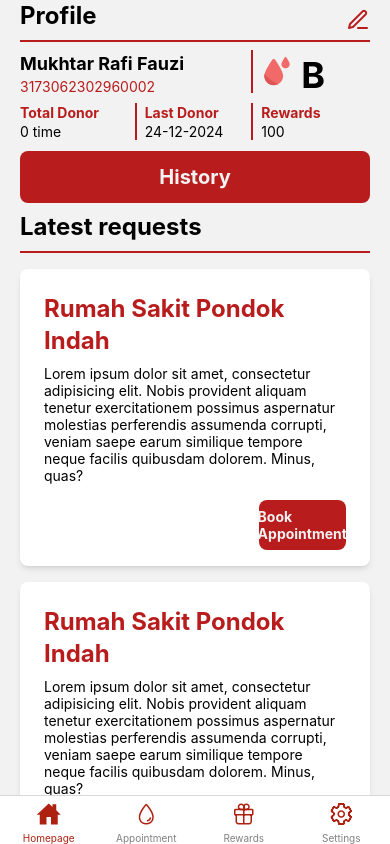
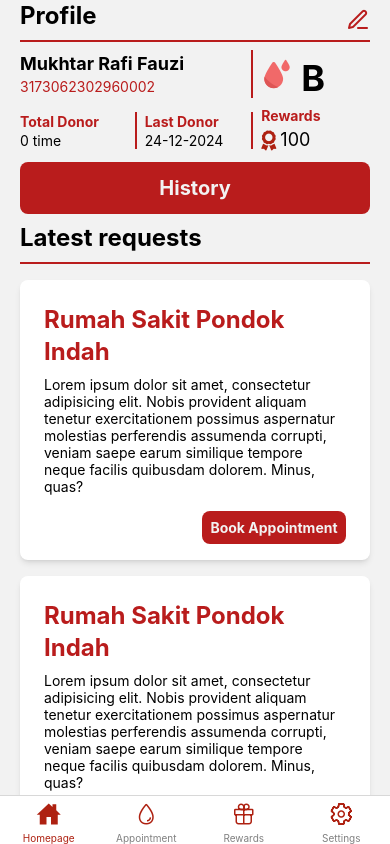
Before and after one commit to Blood-Buddy/client, a React Native app: screen /Homepage in a window 390 px wide. Built offline with nearby package versions, Linux system fonts and the light colour scheme.

Commit message:
refactor: home page rewards design

```diff
--- a/app.json
+++ b/app.json
@@ -4,7 +4,7 @@
     "slug": "client",
     "version": "1.0.0",
     "orientation": "portrait",
-    "icon": "./assets/icon.png",
+    "icon": "./assets/bloodbuddy.png",
     "userInterfaceStyle": "light",
     "splash": {
       "image": "./assets/bloodbuddy.png",
@@ -19,7 +19,7 @@
     },
     "android": {
       "adaptiveIcon": {
-        "foregroundImage": "./assets/adaptive-icon.png",
+        "foregroundImage": "./assets/bloodbuddy.png",
         "backgroundColor": "#ffffff"
       }
     },
--- a/src/components/RequestCard.js
+++ b/src/components/RequestCard.js
@@ -6,7 +6,7 @@
             <Text className='text-red-700 mt-6 mx-6 text-2xl font-bold'>Rumah Sakit Pondok Indah</Text>
             <Text className='mt-2 mx-6 '>Lorem ipsum dolor sit amet, consectetur adipisicing elit. Nobis provident aliquam tenetur exercitationem possimus aspernatur molestias perferendis assumenda corrupti, veniam saepe earum similique tempore neque facilis quibusdam dolorem. Minus, quas?</Text>
             <View className="flex-row-reverse">
-                <TouchableOpacity className="my-4 mx-6 bg-red-700 py-2 rounded-lg w-1/4 items-center justify-center">
+                <TouchableOpacity className="my-4 mx-6 bg-red-700 py-2 rounded-lg w-36 items-center justify-center">
                     <Text className="text-[#f2f2f2] font-bold">Book Appointment</Text>
                 </TouchableOpacity>
             </View>
--- a/src/pages/Homepage.js
+++ b/src/pages/Homepage.js
@@ -1,5 +1,5 @@
 import { Image, SafeAreaView, ScrollView, Text, TouchableOpacity, View } from "react-native";
-import { Feather } from '@expo/vector-icons';
+import { Feather, FontAwesome5 } from '@expo/vector-icons';
 import React from "react";
 import RequestCard from "../components/RequestCard";
 import WideButton from "../components/WideButton";
@@ -41,7 +41,10 @@
 
                     <View className="mt-2 px-2 w-1/3">
                         <Text className="font-bold text-sm text-red-700">Rewards</Text>
-                        <Text className="text-md">100</Text>
+                        <View className='flex flex-row items-center'>
+                            <FontAwesome5 name="award" size={20} color="#AE2111" />
+                            <Text className="text-lg ml-1">100</Text>
+                        </View>
                     </View>
                 </View>
 
```
